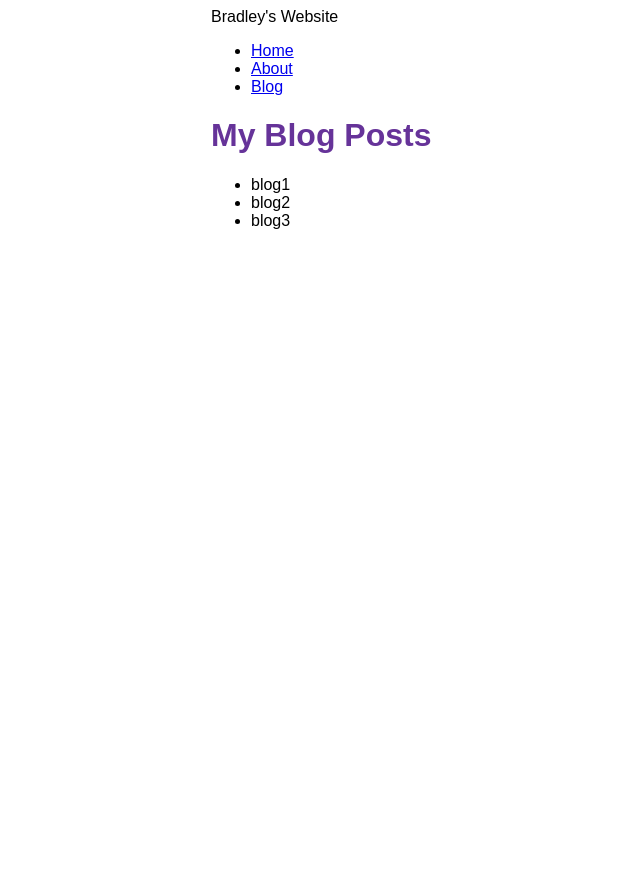
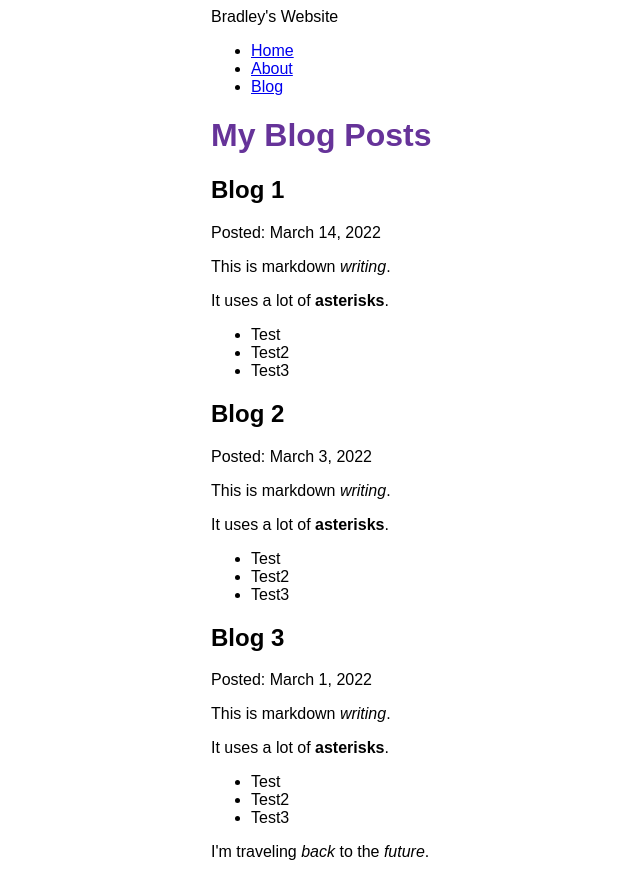
Before and after one commit to ConfusedDev/gatsby, a Gatsby site: page /blog in a window 1280 px wide. Shown: the whole page, without its empty margins (179-819 px from the left). Before the commit the page ends 800 px from the top, so only its background shows below. Built offline with nearby package versions, Linux system fonts and the light colour scheme; Gatsby itself is replaced by a stand-in of ours.

Commit message:
Update blog page to render mdx files from the data layer

```diff
--- a/blog/blog1.mdx
+++ b/blog/blog1.mdx
@@ -0,0 +1,12 @@
+---
+title: Blog 1
+date: 2022-03-14
+---
+
+This is markdown *writing*.
+
+It uses a lot of **asterisks**.
+
+* Test
+* Test2
+* Test3
--- a/blog/blog2.mdx
+++ b/blog/blog2.mdx
@@ -0,0 +1,12 @@
+---
+title: Blog 2
+date: 2022-03-03
+---
+
+This is markdown *writing*.
+
+It uses a lot of **asterisks**.
+
+* Test
+* Test2
+* Test3
--- a/blog/blog3.mdx
+++ b/blog/blog3.mdx
@@ -0,0 +1,14 @@
+---
+title: Blog 3
+date: 2022-03-01
+---
+
+This is markdown *writing*.
+
+It uses a lot of **asterisks**.
+
+* Test
+* Test2
+* Test3
+
+I'm traveling *back* to the *future*.
--- a/gatsby-config.js
+++ b/gatsby-config.js
@@ -12,6 +12,7 @@
         name: "blog",
         path: `${__dirname}/blog`,
       }
-    }
+    },
+    "gatsby-plugin-mdx",
   ],
 }
--- a/package.json
+++ b/package.json
@@ -15,10 +15,14 @@
     "clean": "gatsby clean"
   },
   "dependencies": {
+    "@mdx-js/mdx": "^1.6.22",
+    "@mdx-js/react": "^1.6.22",
     "gatsby": "^4.9.3",
     "gatsby-plugin-image": "^2.9.1",
+    "gatsby-plugin-mdx": "^3.9.1",
     "gatsby-plugin-sharp": "^4.9.1",
     "gatsby-source-filesystem": "^4.9.1",
+    "moment": "^2.29.1",
     "react": "^17.0.1",
     "react-dom": "^17.0.1"
   }
--- a/src/pages/blog.js
+++ b/src/pages/blog.js
@@ -1,30 +1,37 @@
 import React from "react";
 import Layout from "../components/layout";
 import { graphql } from "gatsby";
+import { MDXRenderer } from "gatsby-plugin-mdx";
 
 const BlogPage = ({ data }) => {
   return (
     <Layout pageTitle="My Blog Posts">
-      <ul>
-        {data.allFile.nodes.map(node => (
-          <li key={node.name}>
-            {node.name}
-          </li>
-        ))}
-      </ul>
+      {
+        data.allMdx.nodes.map((node)=>(
+          <article key={node.id}>
+            <h2>{node.frontmatter.title}</h2>
+            <p>Posted: {node.frontmatter.date}</p>
+            <MDXRenderer>{node.body}</MDXRenderer>
+          </article>
+        ))
+      }
     </Layout>
   );
 };
 
 export const query = graphql`
 query {
-  allFile {
+  allMdx(sort: {fields: frontmatter___date, order: DESC}) {
     nodes {
-      name
+      frontmatter {
+        date(formatString: "MMMM D, YYYY")
+        title
+      }
+      id
+      body
     }
   }
 }
-
 `
 
 export default BlogPage;
```
Also changed, not shown: 1 other file.
